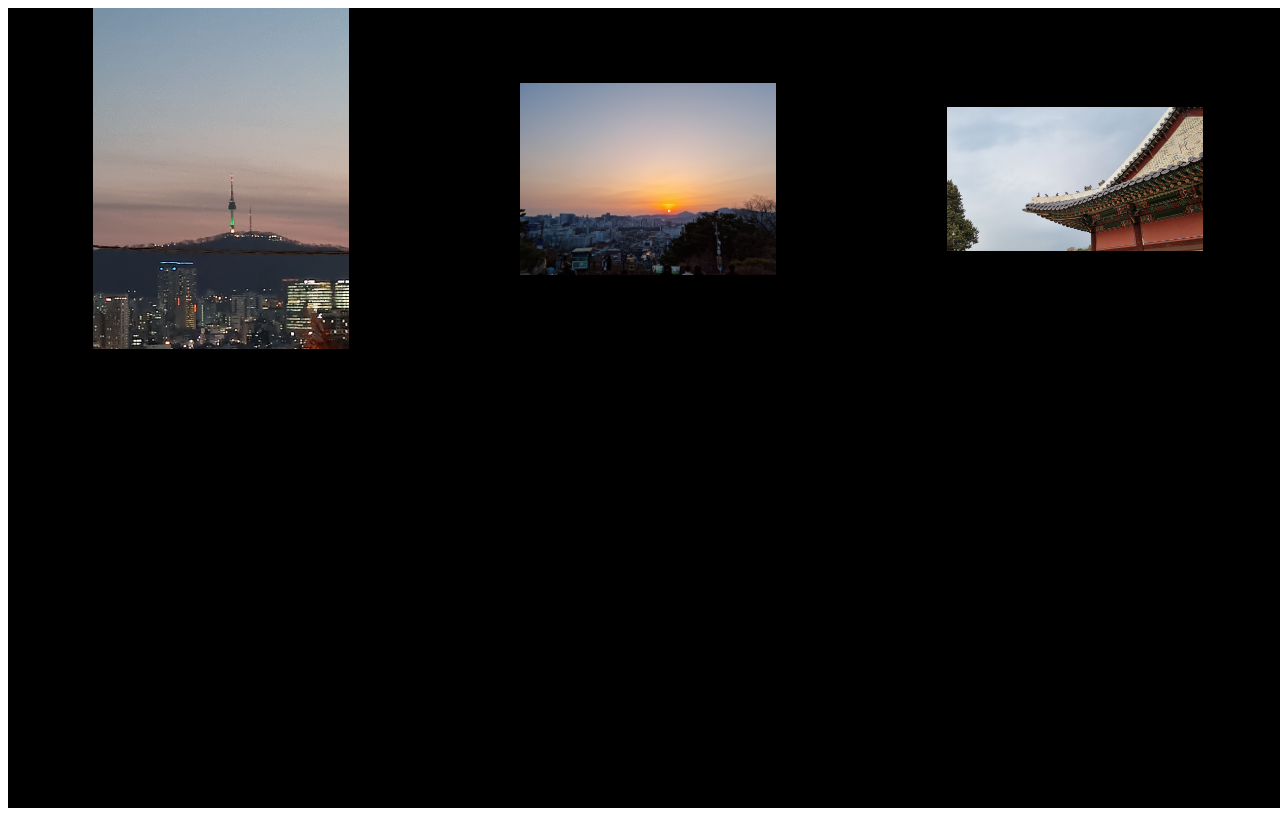
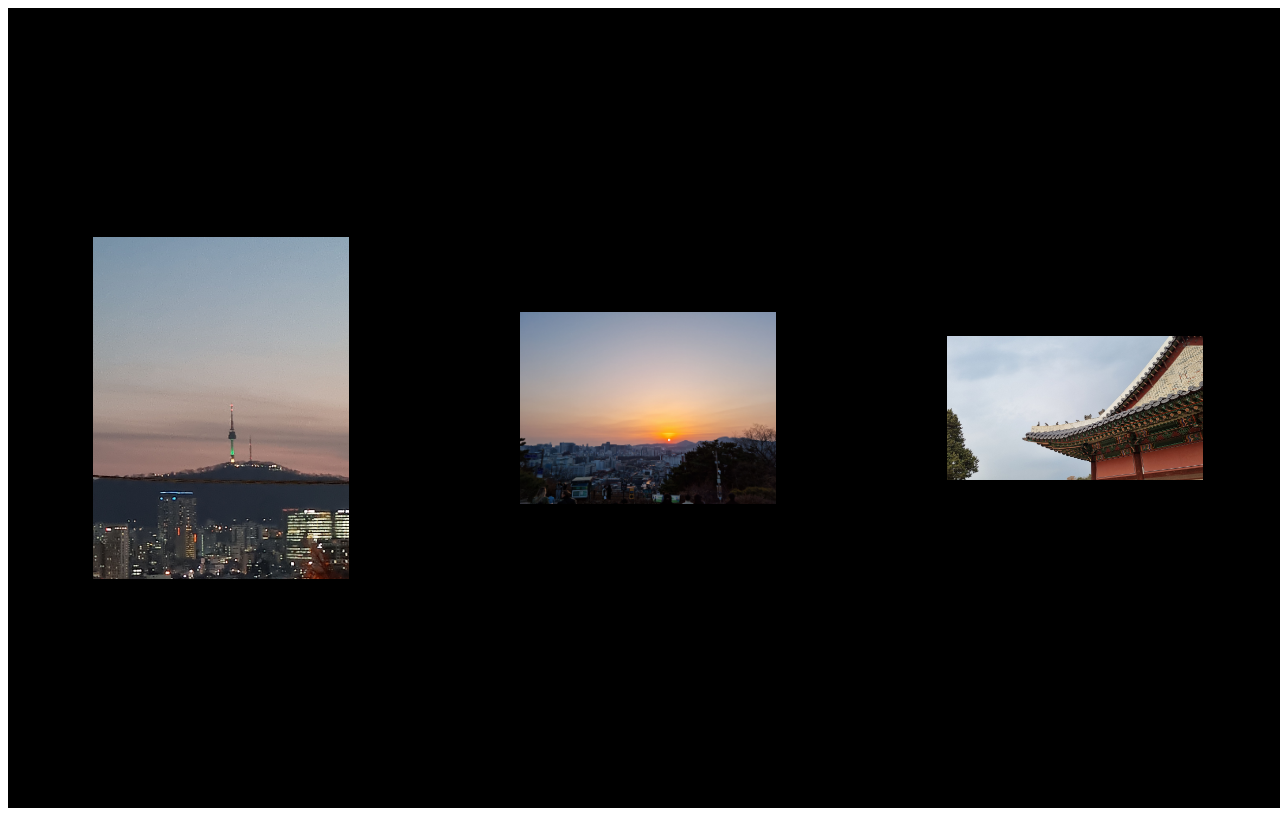
Before and after one commit to Lilpha/ReactArmy, a React (Create React App) app: page / in a window 1280 px wide. Built offline with nearby package versions, Linux system fonts and the light colour scheme.

Commit message:
want go home

```diff
--- a/src/style.css
+++ b/src/style.css
@@ -1,13 +1,10 @@
-.Center {
-}
-.slide{
+.slide {
     display: inline-flex;
     justify-content: center;
     align-items: center;
 }
 
 .slider {
-
     display: inline-flex;
     justify-content: center;
     align-items: center;
@@ -19,13 +16,11 @@
 }
 
 .LeftImage {
-
     width: 60%;
     height: 60%;
 }
 
 .RightImage {
-
     width: 60%;
     height: 60%;
 }
@@ -34,8 +29,11 @@
     background-color: Black;
     width: 100Vw;
     height: 100vh;
+    display: flex;
+    align-items: center;
 }
-img{
+
+img {
     width: 60%;
     height: 60%;
 }
```
